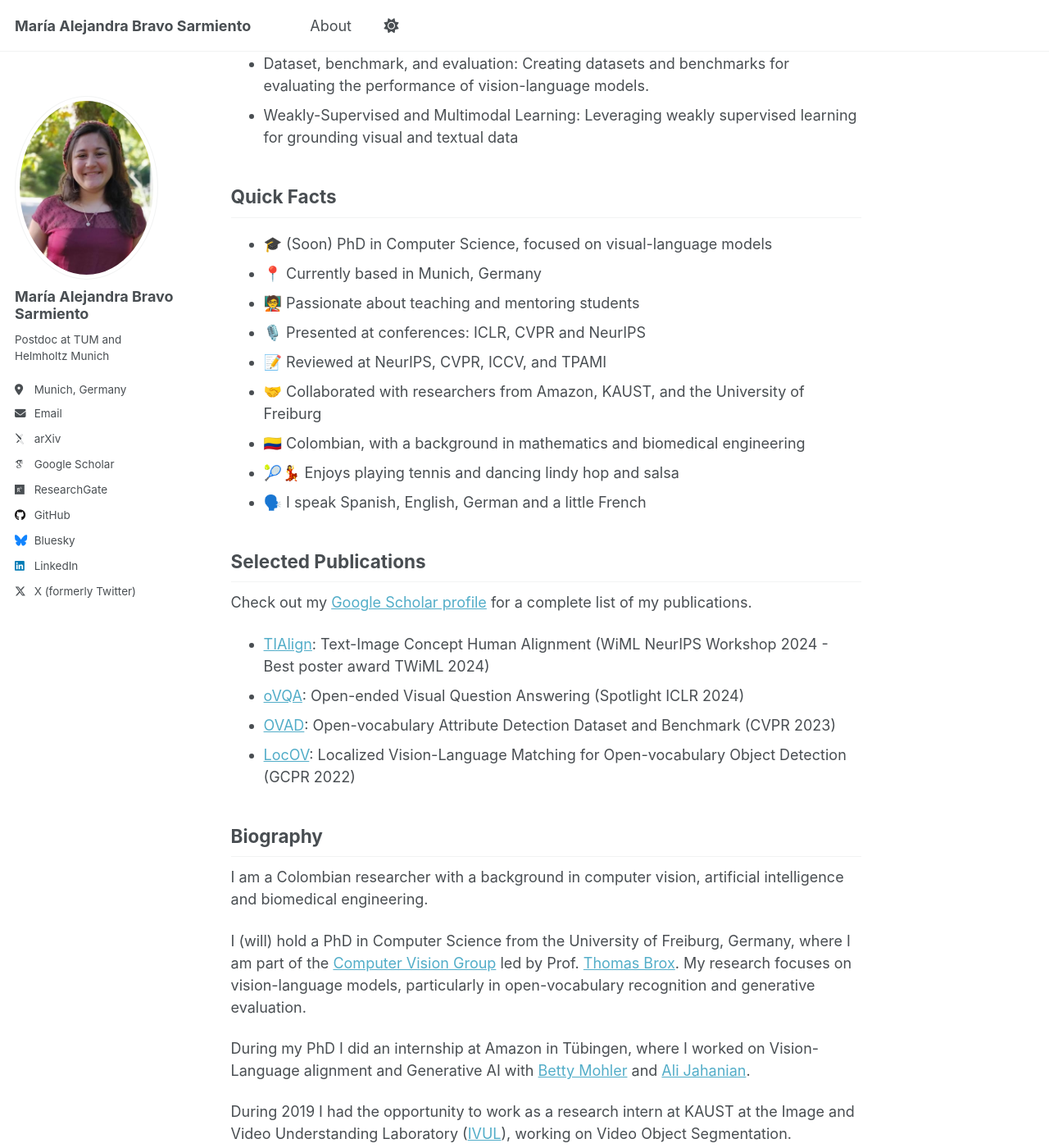
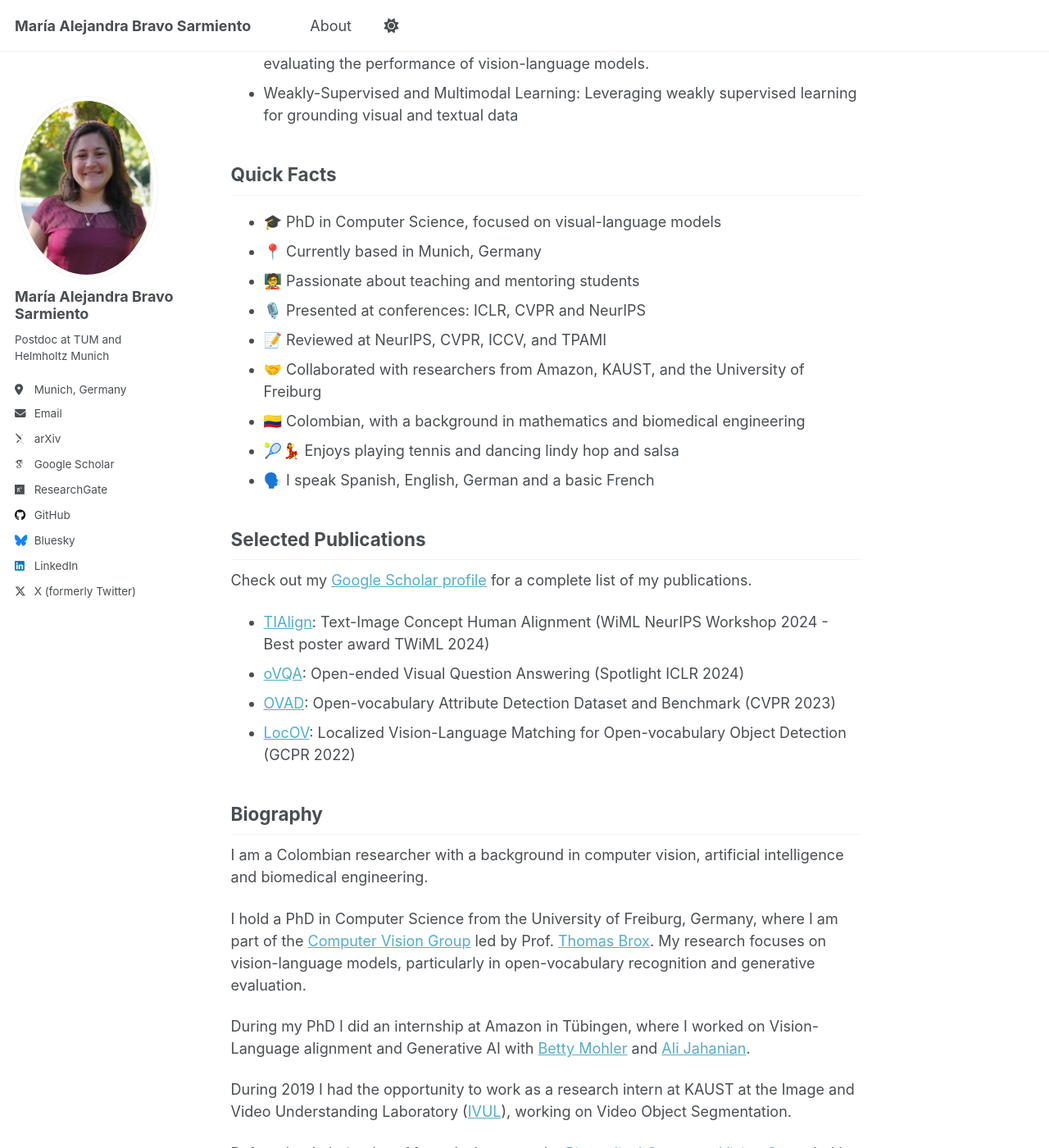
Before and after one commit to mabravo641/mabravo641.github.io, a Jekyll site: the page built from _pages/about.md, in a window 1280 px wide and 1400 px high, scrolled down 768 px. Shown: the whole window at 82% size. Built offline with Jekyll 4.4.1, drawn with Linux system fonts in a browser that asks for light colours; some web fonts are replaced; some of the changed text lies outside the part shown.

Commit message:
Update about.md doctoral degree

```diff
--- a/_pages/about.md
+++ b/_pages/about.md
@@ -23,7 +23,7 @@ My research focuses on advancing vision-language models for open-vocabulary reco
 
 ## Quick Facts
 
-- 🎓 (Soon) PhD in Computer Science, focused on visual-language models
+- 🎓 PhD in Computer Science, focused on visual-language models
 - 📍 Currently based in Munich, Germany
 - 🧑‍🏫 Passionate about teaching and mentoring students
 - 🎙️ Presented at conferences: ICLR, CVPR and NeurIPS
@@ -31,7 +31,7 @@ My research focuses on advancing vision-language models for open-vocabulary reco
 - 🤝 Collaborated with researchers from Amazon, KAUST, and the University of Freiburg
 - 🇨🇴 Colombian, with a background in mathematics and biomedical engineering
 - 🎾💃 Enjoys playing tennis and dancing lindy hop and salsa
-- 🗣️ I speak Spanish, English, German and a little French
+- 🗣️ I speak Spanish, English, German and a basic French
 
 ## Selected Publications
 Check out my [Google Scholar profile](https://scholar.google.com/citations?user=2X0a1f8AAAAJ&hl=en) for a complete list of my publications.
@@ -44,7 +44,7 @@ Check out my [Google Scholar profile](https://scholar.google.com/citations?user=
 ## Biography
 I am a Colombian researcher with a background in computer vision, artificial intelligence and biomedical engineering.
 
-I (will) hold a PhD in Computer Science from the University of Freiburg, Germany, where I am part of the [Computer Vision Group](https://lmb.informatik.uni-freiburg.de/) led by Prof. [Thomas Brox](https://lmb.informatik.uni-freiburg.de/people/brox/). My research focuses on vision-language models, particularly in open-vocabulary recognition and generative evaluation.
+I hold a PhD in Computer Science from the University of Freiburg, Germany, where I am part of the [Computer Vision Group](https://lmb.informatik.uni-freiburg.de/) led by Prof. [Thomas Brox](https://lmb.informatik.uni-freiburg.de/people/brox/). My research focuses on vision-language models, particularly in open-vocabulary recognition and generative evaluation.
 
 During my PhD I did an internship at Amazon in Tübingen, where I worked on Vision-Language alignment and Generative AI with [Betty Mohler](https://scholar.google.com/citations?user=fjAWIaAAAAAJ&hl=en) and [Ali Jahanian](https://scholar.google.com/citations?user=nMpyjcwAAAAJ&hl=en).
 
```
Also changed, not shown: other parts of _pages/about.md (+1 -1 lines).
